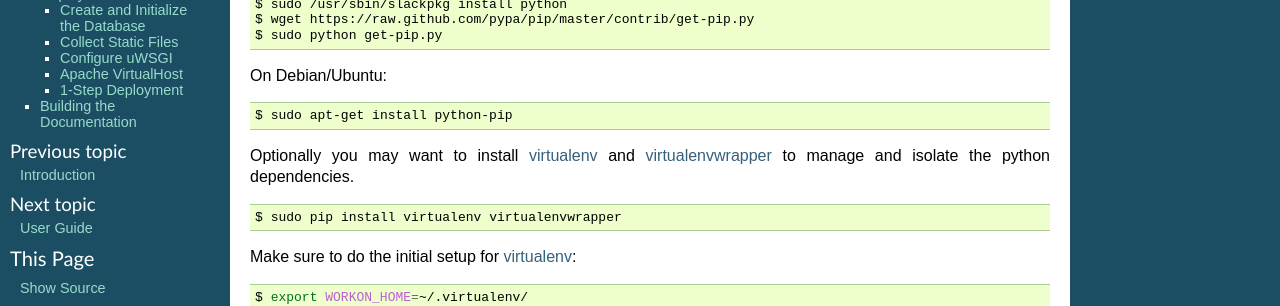
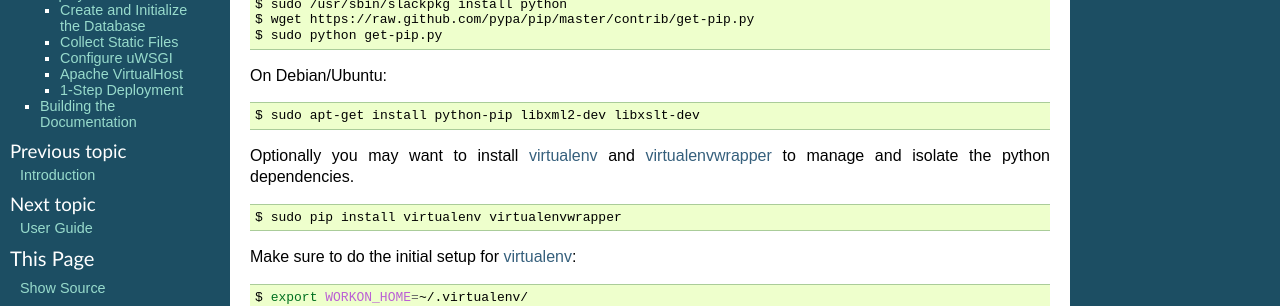
Before and after one commit to prikhi/AcornAccounting, a Sphinx documentation site: the page built from docs/source/setup.rst, in a window 1280 px wide and 900 px high, scrolled down 564 px. Shown: the part 152-458 px from the top of the window. Built offline with Sphinx 7.4.7, drawn with Linux system fonts in a browser that asks for light colours; formulas are drawn with MathJax 3.

Commit message:
Update Debian/Ubuntu Setup Instructions

```diff
--- a/docs/source/setup.rst
+++ b/docs/source/setup.rst
@@ -54,7 +54,7 @@ On Debian/Ubuntu:
 
 .. code-block:: bash
 
-    $ sudo apt-get install python-pip
+    $ sudo apt-get install python-pip libxml2-dev libxslt-dev
 
 Optionally you may want to install `virtualenv`_ and `virtualenvwrapper`_ to
 manage and isolate the python dependencies.
```
